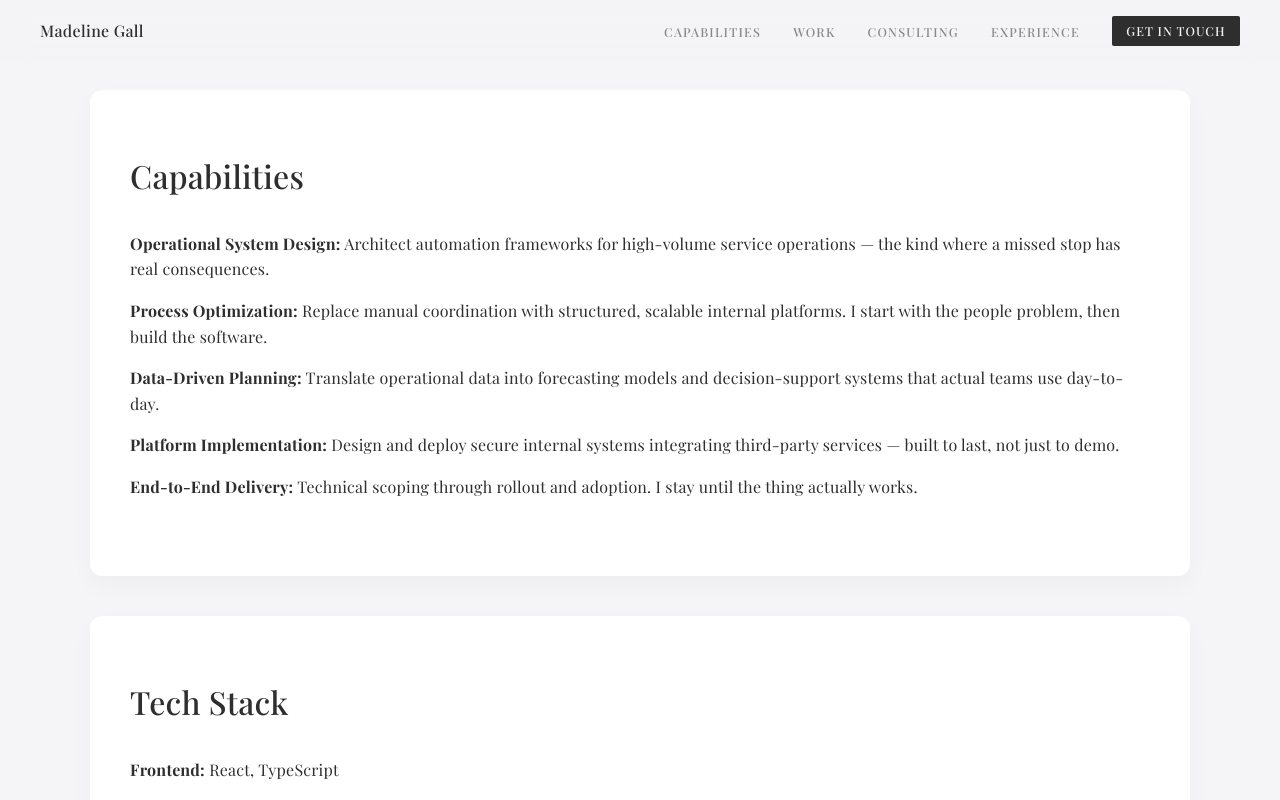
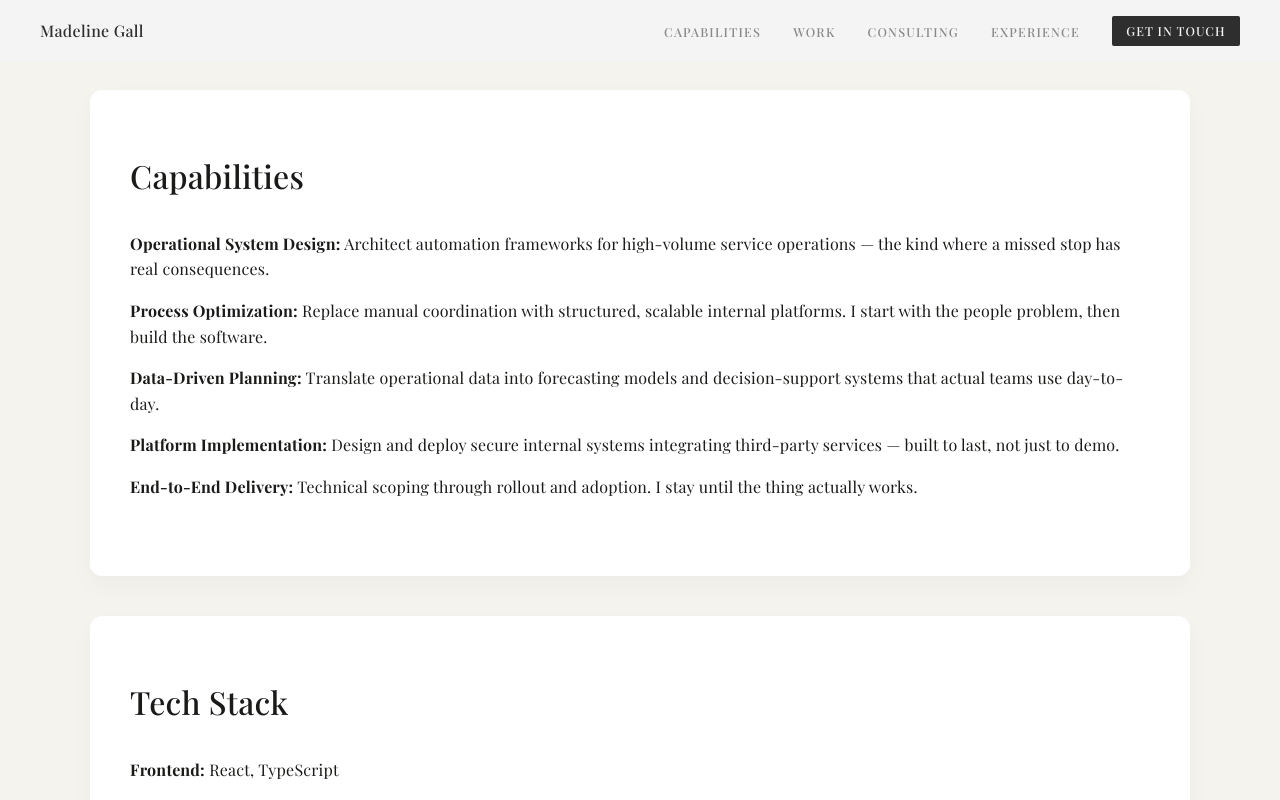
Before and after one commit to madelinegit/madelinedotcom, a React (Vite) app: page / in a window 1280 px wide. Shown: the top 800 px of the page. Built offline with nearby package versions, Linux system fonts and the light colour scheme.

Commit message:
Update CSS variables for brand palette and layout

```diff
--- a/src/styles/variables.css
+++ b/src/styles/variables.css
@@ -1,12 +1,25 @@
 :root {
-  --primary-lavender: #c8b6ff;
-  --soft-lavender: #e7ddff;
-  --warm-tan: #d8c3a5;
-  --soft-gray: #f5f5f7;
-  --dark-charcoal: #2e2e2e;
-  --muted-text: #666;
+  /* ── Brand palette ── */
+  --pine:            #2d4a3e;
+  --pine-dark:       #1e3329;
+  --lake:            #3a6b7a;
+  --lake-light:      #5a8a96;
+  --amber:           #c97d3a;
+  --cream:           #faf7f2;
+  --parchment:       #f0ebe0;
+  --ink:             #1a1a18;
+  --muted-text:      #6a6a60;
+  --rule:            #d4cfc4;
 
-  --max-width: 1100px;
+  /* ── Legacy aliases (keeps existing components from breaking) ── */
+  --primary-lavender: #8a9e7a;
+  --soft-lavender:    #d8e8d4;
+  --warm-tan:         #d8c3a5;
+  --soft-gray:        #f5f3ee;
+  --dark-charcoal:    #1a1a18;
+
+  /* ── Layout ── */
+  --max-width:       1100px;
   --section-padding: 100px;
-  --transition: all 0.3s ease;
+  --transition:      all 0.3s ease;
 }
```
